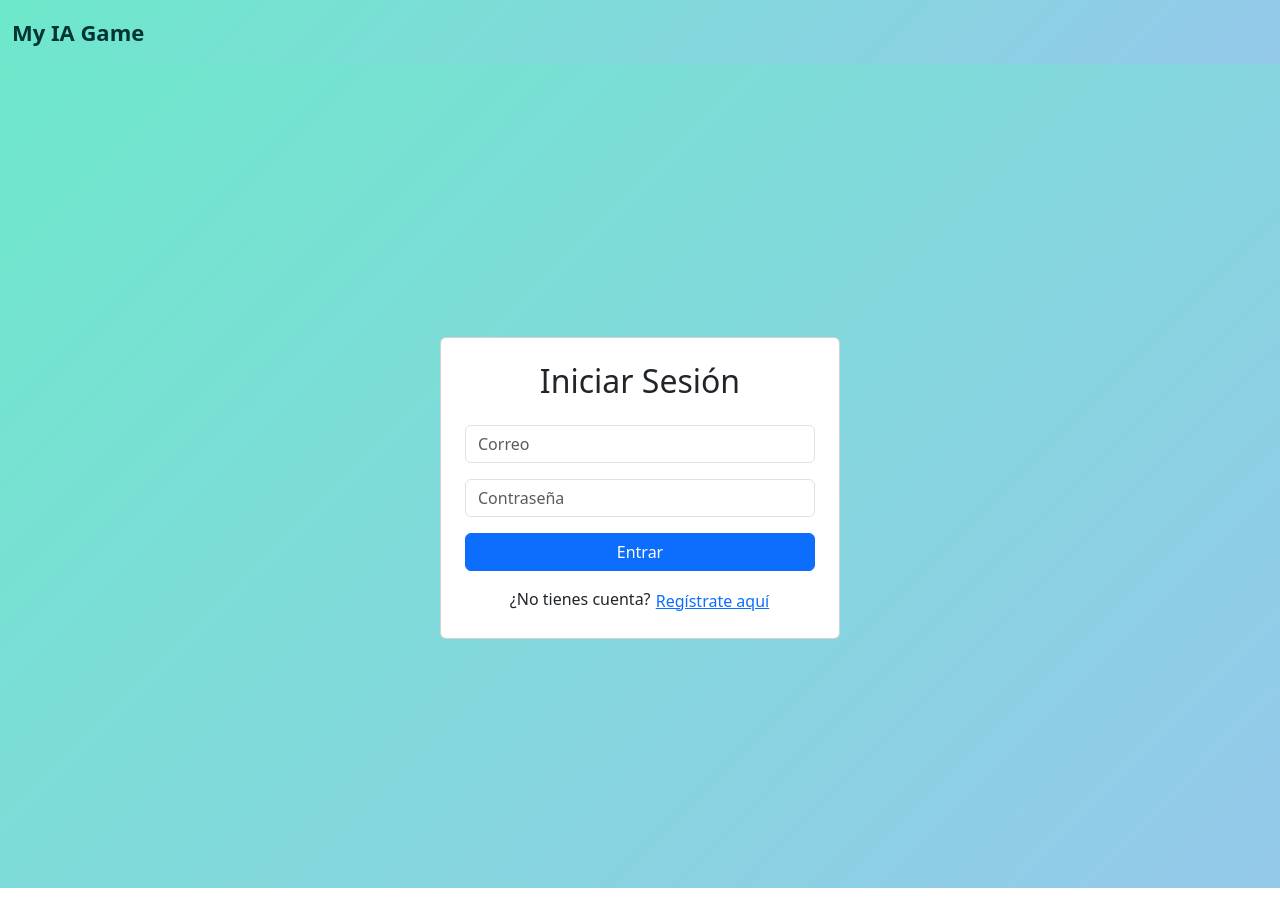
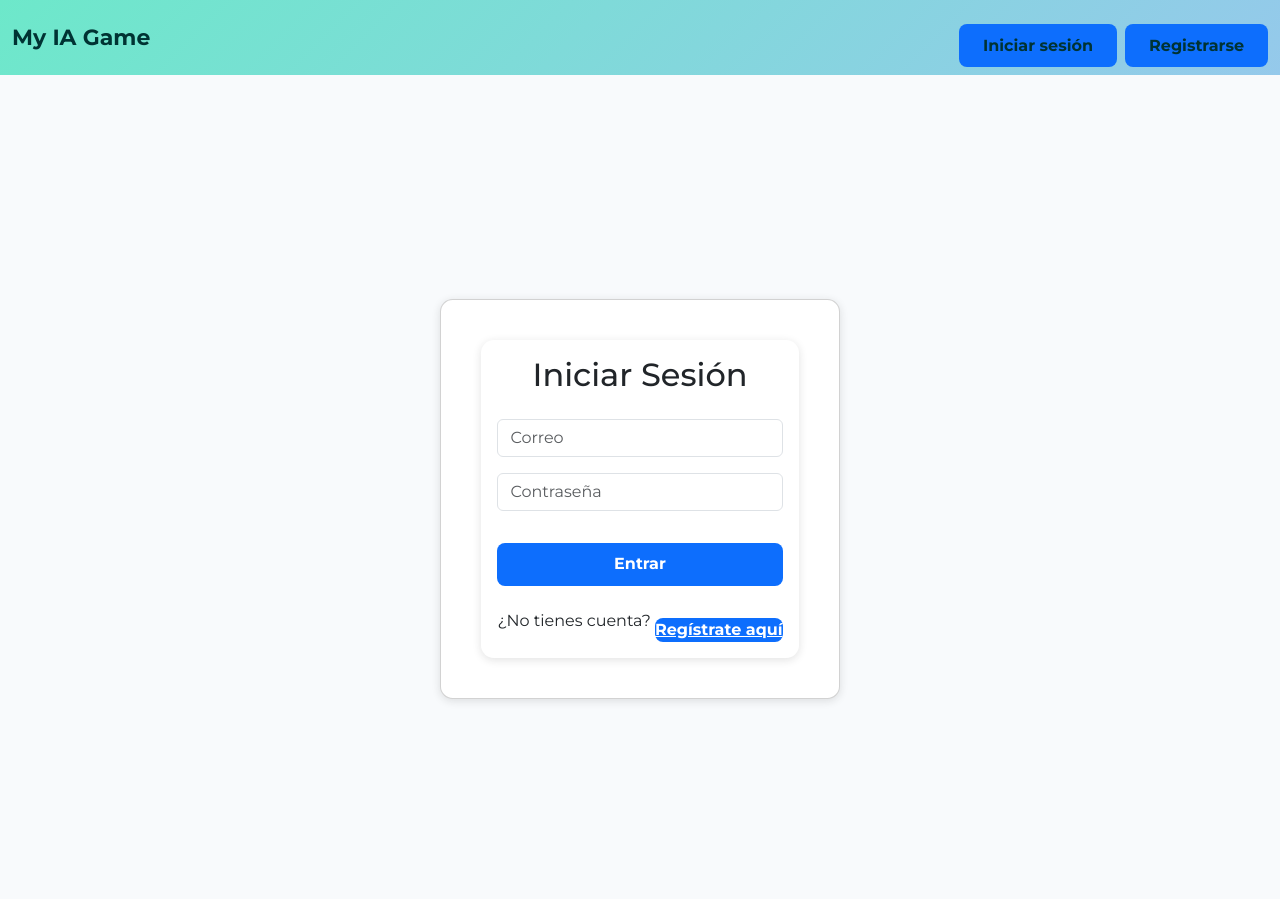
Before and after one commit to matryx-root/my-ia-game, a React (Create React App) app in the folder frontend/: page /login in a window 1280 px wide. Built offline with nearby package versions, Linux system fonts and the light colour scheme; no server answers.

Commit message:
Agregar test  inicial

```diff
--- a/frontend/nombreArchivo.js
+++ b/frontend/nombreArchivo.js
@@ -1 +1 @@
-//vacio
+//vacio de prueba
--- a/frontend/public/index.html
+++ b/frontend/public/index.html
@@ -1,36 +1,17 @@
 <!DOCTYPE html>
-<html lang="en">
+<html lang="es">
   <head>
     <meta charset="utf-8" />
     <link rel="icon" href="%PUBLIC_URL%/favicon.ico" />
     <meta name="viewport" content="width=device-width, initial-scale=1" />
     <meta name="theme-color" content="#000000" />
     <link href="https://fonts.googleapis.com/css?family=Montserrat:400,500,700,800&display=swap" rel="stylesheet">
-
-
-<link href="https://cdn.jsdelivr.net/npm/bootstrap@5.3.3/dist/css/bootstrap.min.css" rel="stylesheet" crossorigin="anonymous">
-
-<script src="https://cdn.jsdelivr.net/npm/bootstrap@5.3.3/dist/js/bootstrap.bundle.min.js" crossorigin="anonymous"></script>
-<link rel="stylesheet" href="https://cdn.jsdelivr.net/npm/bootstrap-icons@1.10.0/font/bootstrap-icons.css">
-    <meta
-      name="description"
-      content="Web site created using create-react-app"
-    />
-    <link rel="apple-touch-icon" href="%PUBLIC_URL%/logo192.png" />
-
-    <link rel="manifest" href="%PUBLIC_URL%/manifest.json" />
-
-    <title>React App</title>
+    <link href="https://cdn.jsdelivr.net/npm/bootstrap@5.3.3/dist/css/bootstrap.min.css" rel="stylesheet" crossorigin="anonymous">
+    <link rel="stylesheet" href="https://cdn.jsdelivr.net/npm/bootstrap-icons@1.10.0/font/bootstrap-icons.css">
+    <title>My IA Game</title>
   </head>
   <body>
-
-
-
-
     <div id="root"></div>
-
-
-
-
+    <script src="https://cdn.jsdelivr.net/npm/bootstrap@5.3.3/dist/js/bootstrap.bundle.min.js" crossorigin="anonymous"></script>
   </body>
 </html>
--- a/frontend/src/App.css
+++ b/frontend/src/App.css
@@ -2,7 +2,9 @@
   --color-bg: #f8fafc;
   --color-text: #18181c;
   --color-card: #fff;
+  --color-title: #114eeb;
   --color-card-shadow: #2222;
+  --navbar-bg: linear-gradient(135deg, #6de8ca 0%, #95c9eb 100%);
 }
 
 .theme-default {
@@ -10,29 +12,53 @@
   --color-text: #18181c;
   --color-card: #fff;
   --color-card-shadow: #2222;
+  --navbar-bg: linear-gradient(135deg, #6de8ca 0%, #95c9eb 100%);
 }
 .theme-dark {
   --color-bg: #15181c;
   --color-text: #eee;
   --color-card: #24272e;
   --color-card-shadow: #111a;
+  --color-title: #5db0ff;
+  --navbar-bg: #181c24;
 }
 .theme-light {
   --color-bg: #f5f6fa;
   --color-text: #18181c;
   --color-card: #fff;
   --color-card-shadow: #2222;
+  --navbar-bg: #f8fafc;
+  --color-title: #003399;
+}
+
+/* Navbar fondo adaptativo */
+.navbar {
+  background: var(--navbar-bg) !important;
+  color: var(--color-text) !important;
+  transition: background 0.3s, color 0.3s;
+  border: none !important;
+  box-shadow: none !important;
 }
 
 body {
-  font-family: Arial, sans-serif;
+  font-family: 'Montserrat', Arial, sans-serif;
   background: var(--color-bg);
   color: var(--color-text);
   margin: 0;
   transition: background 0.3s, color 0.3s;
 }
 
-form, nav, .card, .panel, .app-box, .main-content {
+/* Fondo del body gradiente sólo en Predeterminado */
+.theme-default body {
+  background: linear-gradient(135deg, #6de8ca 0%, #95c9eb 100%);
+}
+.theme-dark body,
+.theme-light body {
+  background: var(--color-bg);
+}
+
+/* Cartas, formularios y paneles */
+form, .card, .panel, .app-box, .main-content {
   margin: 1em auto;
   max-width: 350px;
   padding: 1em;
@@ -42,14 +68,13 @@ form, nav, .card, .panel, .app-box, .main-content {
   transition: background 0.3s, color 0.3s;
 }
 
-
 @media (min-width: 650px) {
-  form, nav, .card, .panel, .app-box, .main-content {
+  form, .card, .panel, .app-box, .main-content {
     max-width: 900px;
   }
 }
 
-button {
+button, .btn {
   margin-top: 1em;
   padding: 0.6em 1.5em;
   border-radius: 0.5em;
@@ -58,6 +83,7 @@ button {
   color: #fff;
   font-weight: bold;
   cursor: pointer;
+  transition: background 0.3s;
 }
 
 table { width: 100%; }
--- a/frontend/src/components/ConfiguracionUsuarioPage.js
+++ b/frontend/src/components/ConfiguracionUsuarioPage.js
@@ -3,8 +3,8 @@ import api from "../utils/api";
 
 export default function ConfiguracionUsuarioPage({ usuario, onConfigChange }) {
   const [config, setConfig] = useState({
-    tema: "",
-    idioma: "",
+    tema: "Predeterminado",
+    idioma: "Español",
     sonido: true,
     notificaciones: true
   });
--- a/frontend/src/components/NavBar.js
+++ b/frontend/src/components/NavBar.js
@@ -1,7 +1,7 @@
 import { useNavigate } from "react-router-dom";
 import React from "react";
 
-export default function NavBar({ usuario, onLogout }) {
+export default function NavBar({ usuario, onLogout, configuracion }) {
   const navigate = useNavigate();
 
   const handleLogout = () => {
@@ -13,10 +13,18 @@ export default function NavBar({ usuario, onLogout }) {
     }, 100);
   };
 
+  // Opcional: Muestra el tema actual (puedes quitar si no lo usas)
+  const themeText = configuracion?.tema
+    ? configuracion.tema === "Oscuro"
+      ? "🌙 Modo Oscuro"
+      : configuracion.tema === "Claro"
+      ? "☀️ Modo Claro"
+      : "🖥️ Predeterminado"
+    : "";
+
   return (
     <nav className="navbar navbar-expand-lg navbar-dark bg-dark mb-4 shadow-sm" style={{ minHeight: 64 }}>
       <div className="container-fluid">
-
         <span
           className="navbar-brand fw-bold"
           style={{ cursor: "pointer", fontSize: 22 }}
@@ -24,7 +32,6 @@ export default function NavBar({ usuario, onLogout }) {
         >
           My IA Game
         </span>
-
 
         <button
           className="navbar-toggler"
@@ -38,15 +45,11 @@ export default function NavBar({ usuario, onLogout }) {
           <span className="navbar-toggler-icon"></span>
         </button>
 
-
         <div className="collapse navbar-collapse" id="mainNav">
-          {usuario && (
+          {usuario ? (
             <div className="w-100">
               <div className="d-flex flex-column flex-lg-row align-items-stretch align-items-lg-center gap-2 gap-lg-2 w-100">
-                <button
-                  className="btn btn-outline-info"
-                  onClick={() => navigate("/categorias")}
-                >
+                <button className="btn btn-outline-info" onClick={() => navigate("/categorias")}>
                   <i className="bi bi-grid me-1"></i>Categorías
                 </button>
                 {usuario.rol === "admin" && (
@@ -70,27 +73,17 @@ export default function NavBar({ usuario, onLogout }) {
                     <i className="bi bi-bar-chart-fill me-1"></i>Progreso Alumnos
                   </button>
                 )}
-                <button
-                  className="btn btn-outline-info"
-                  onClick={() => navigate("/mis-juegos")}
-                >
+                <button className="btn btn-outline-info" onClick={() => navigate("/mis-juegos")}>
                   <i className="bi bi-bar-chart-fill me-1"></i>Mis Juegos y Logros
                 </button>
                 {(usuario.rol === "alumno" || usuario.rol === "docente" || usuario.rol === "admin") && (
-                  <button
-                    className="btn btn-outline-secondary"
-                    onClick={() => navigate("/mensajes-soporte")}
-                  >
+                  <button className="btn btn-outline-secondary" onClick={() => navigate("/mensajes-soporte")}>
                     <i className="bi bi-chat-left-text me-1"></i>Soporte
                   </button>
                 )}
-                <button
-                  className="btn btn-outline-success"
-                  onClick={() => navigate("/configuracion")}
-                >
+                <button className="btn btn-outline-success" onClick={() => navigate("/configuracion")}>
                   <i className="bi bi-gear me-1"></i>Configuración
                 </button>
-
                 <button
                   onClick={handleLogout}
                   className="btn btn-outline-light ms-lg-2"
@@ -120,8 +113,28 @@ export default function NavBar({ usuario, onLogout }) {
                   {usuario.rol === "alumno" && (
                     <span className="badge bg-success ms-2">ALUMNO</span>
                   )}
+                  {themeText && (
+                    <span className="badge bg-dark ms-2 border" style={{ color: "#f9d923" }}>
+                      {themeText}
+                    </span>
+                  )}
                 </span>
               </div>
+            </div>
+          ) : (
+            <div className="w-100 text-end">
+              <button
+                className="btn btn-outline-primary ms-2"
+                onClick={() => navigate("/login")}
+              >
+                Iniciar sesión
+              </button>
+              <button
+                className="btn btn-outline-success ms-2"
+                onClick={() => navigate("/register")}
+              >
+                Registrarse
+              </button>
             </div>
           )}
         </div>
--- a/frontend/src/i18n.js
+++ /dev/null
@@ -1,33 +0,0 @@
-import i18n from "i18next";
-import { initReactI18next } from "react-i18next";
-
-const resources = {
-  es: {
-    translation: {
-      bienvenida: "Bienvenido",
-      salir: "Salir",
-      categorias: "Categorías",
-      // ...
-    }
-  },
-  en: {
-    translation: {
-      bienvenida: "Welcome",
-      salir: "Logout",
-      categorias: "Categories",
-      // ...
-    }
-  }
-};
-
-i18n
-  .use(initReactI18next)
-  .init({
-    resources,
-    lng: "es", // idioma por defecto
-    interpolation: {
-      escapeValue: false
-    }
-  });
-
-export default i18n;
--- a/frontend/src/index.css
+++ b/frontend/src/index.css
@@ -1,25 +1,20 @@
-/* En tu CSS global (App.css o index.css) */
-body {
-  background: linear-gradient(135deg, #6de8ca 0%, #95c9eb 100%);
+/* index.css */
+/* Solo estilos mínimos, NO PONGAS FONDO AQUÍ */
+
+html, body {
   min-height: 100vh;
   margin: 0;
   padding: 0;
 }
 
-.navbar {
-  background: linear-gradient(135deg, #6de8ca 0%, #95c9eb 100%) !important;
-  border: none !important;
-  box-shadow: none !important;
+.container {
+  margin-top: 0 !important;
+  padding-top: 32px;
 }
 
+/* Opcional: NavBar colores generales, sin fondo fuerte */
 .navbar .btn,
 .navbar .navbar-brand,
 .navbar .text-light {
-  color: #033 !important; /* verde oscuro, o el color que prefieras */
+  color: #033 !important;
 }
-.container {
-  margin-top: 0 !important;
-  padding-top: 32px; /* Solo si necesitas separar el contenido */
-}
-
-/* Si tienes otros estilos globales, agrégalos aquí o en App.css */
--- a/frontend/src/index.js
+++ b/frontend/src/index.js
@@ -1,6 +1,6 @@
 import React from "react";
 import { createRoot } from "react-dom/client";
-import "./i18n";
+
 
 import './index.css';
 import "bootstrap-icons/font/bootstrap-icons.css";
--- a/frontend/src/styles.css
+++ b/frontend/src/styles.css
@@ -1,26 +1,3 @@
-/* styles.css */
-body {
-  font-family: 'Segoe UI', Arial, sans-serif;
-  background: #f7f7fc;
-  margin: 0;
-  padding: 0;
+h1, h2, h3 {
+  color: var(--color-title, #114eeb);
 }
-
-h1, h2, h3 {
-  color: #114eeb;
-}
-
-button {
-  padding: 8px 16px;
-  background: #114eeb;
-  color: white;
-  border: none;
-  border-radius: 6px;
-  cursor: pointer;
-}
-
-nav {
-  background: #222;
-  color: #fff;
-  padding: 10px 20px;
-}
```
Also changed, not shown: frontend/src/App.js (+18 -22 lines), frontend/src/lang.js (deleted, +0 -25 lines), frontend/src/utils/api.js (+6 -15 lines), 1 other file (tests, documents, lock files or other folders).
